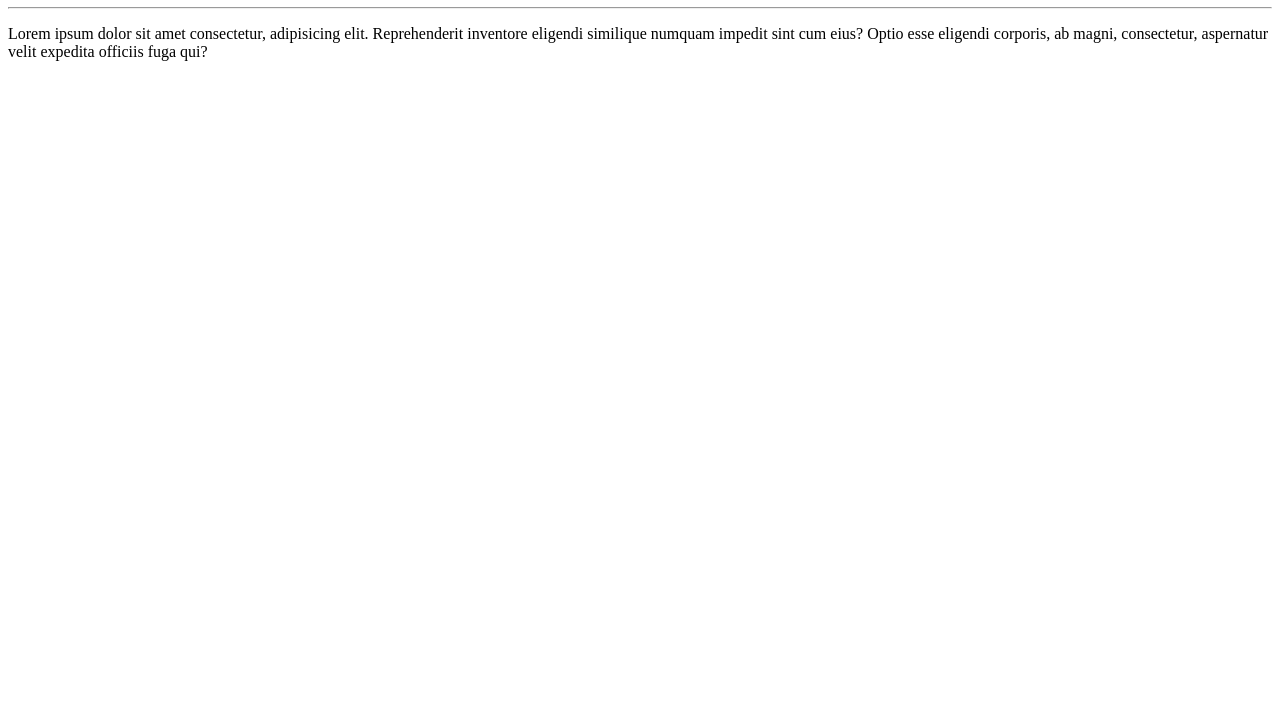
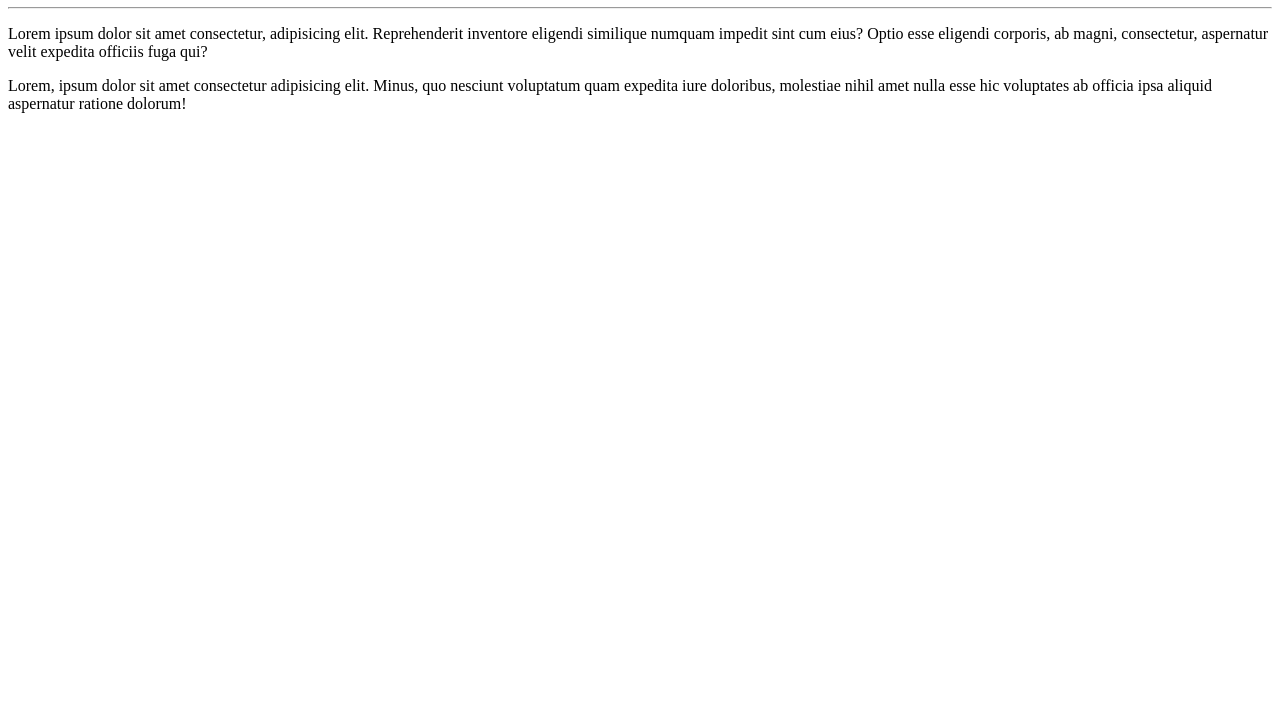
Before and after one commit to Gabriel-GoDev/Ola-mundo, a plain HTML site: page site exemplo/index.html in a window 1280 px wide. Shown: the part 73-800 px from the top of the page. Drawn offline with Linux system fonts and the light colour scheme.

Commit message:
Adicionei um parágrafo

```diff
--- a/site exemplo/index.html
+++ b/site exemplo/index.html
@@ -10,5 +10,7 @@
     <hr>
     <p>Lorem ipsum dolor sit amet consectetur, adipisicing elit. Reprehenderit inventore eligendi similique numquam impedit sint cum eius? Optio esse eligendi corporis, ab magni, consectetur, aspernatur velit expedita officiis fuga qui?</p>
 
+    <p>Lorem, ipsum dolor sit amet consectetur adipisicing elit. Minus, quo nesciunt voluptatum quam expedita iure doloribus, molestiae nihil amet nulla esse hic voluptates ab officia ipsa aliquid aspernatur ratione dolorum!</p>
+
 </body>
 </html>
```
